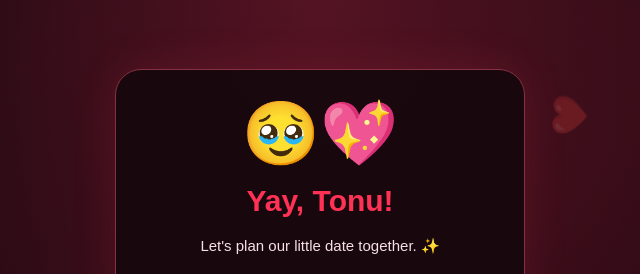
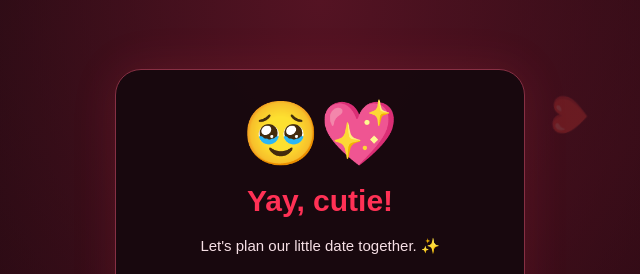
Before and after one commit to himel27330-byte/date-proposal-, a plain HTML site: page index.html in a window 1280 px wide. Both pictures are taken after a click on the button "Yes! ❤️". Shown: the top 274 px of the page, 320-960 px from the left. Drawn offline with Linux system fonts and the light colour scheme.

Commit message:
Update index.html

```diff
--- a/index.html
+++ b/index.html
@@ -222,7 +222,7 @@ input:focus, select:focus {
   <!-- SCREEN 2 -->
   <section id="screen2" class="screen">
     <div class="emoji">🥹💖</div>
-    <h1>Yay, Tonu!</h1>
+    <h1>Yay, cutie!</h1>
     <p>Let's plan our little date together. ✨</p>
 
     <form id="dateForm">
```
